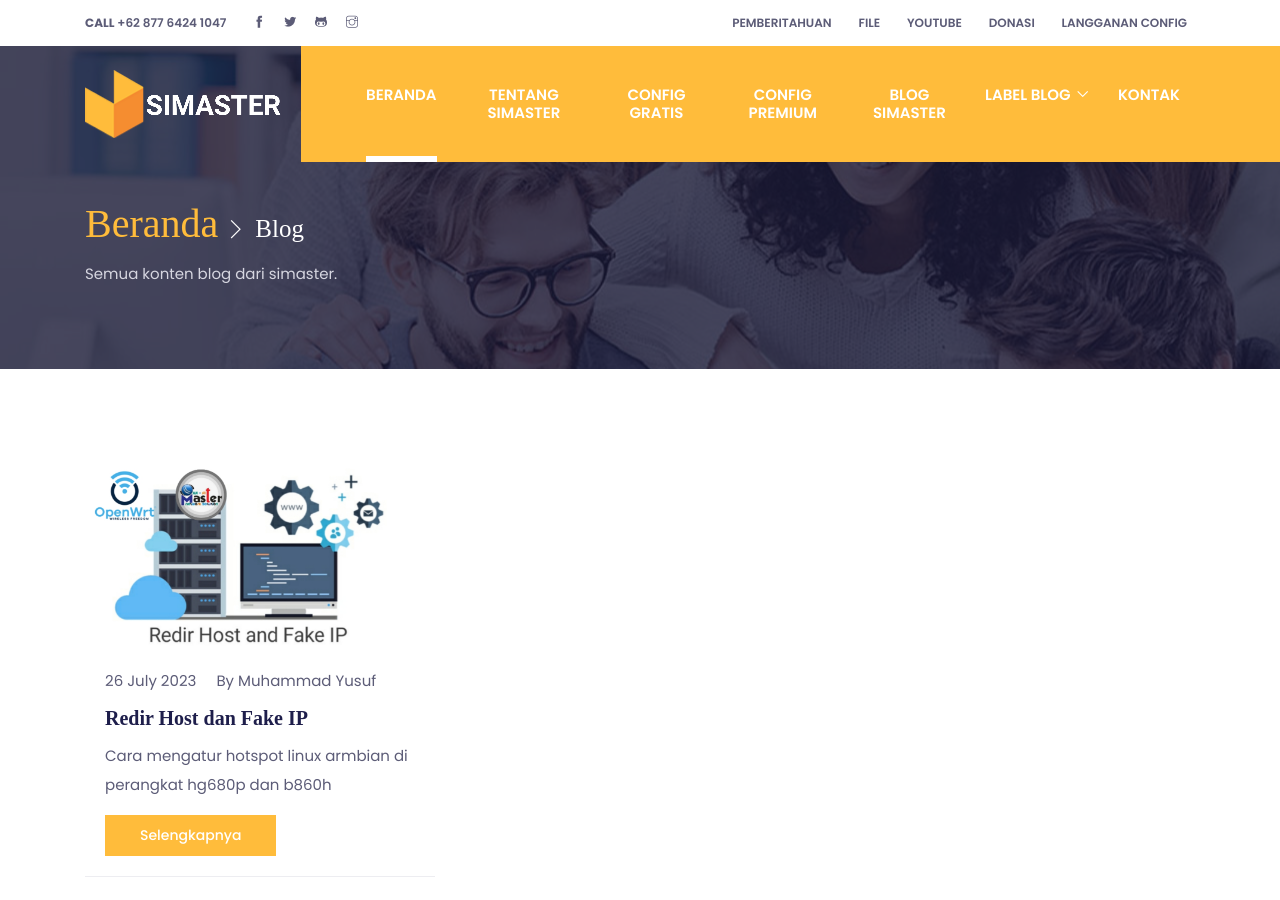
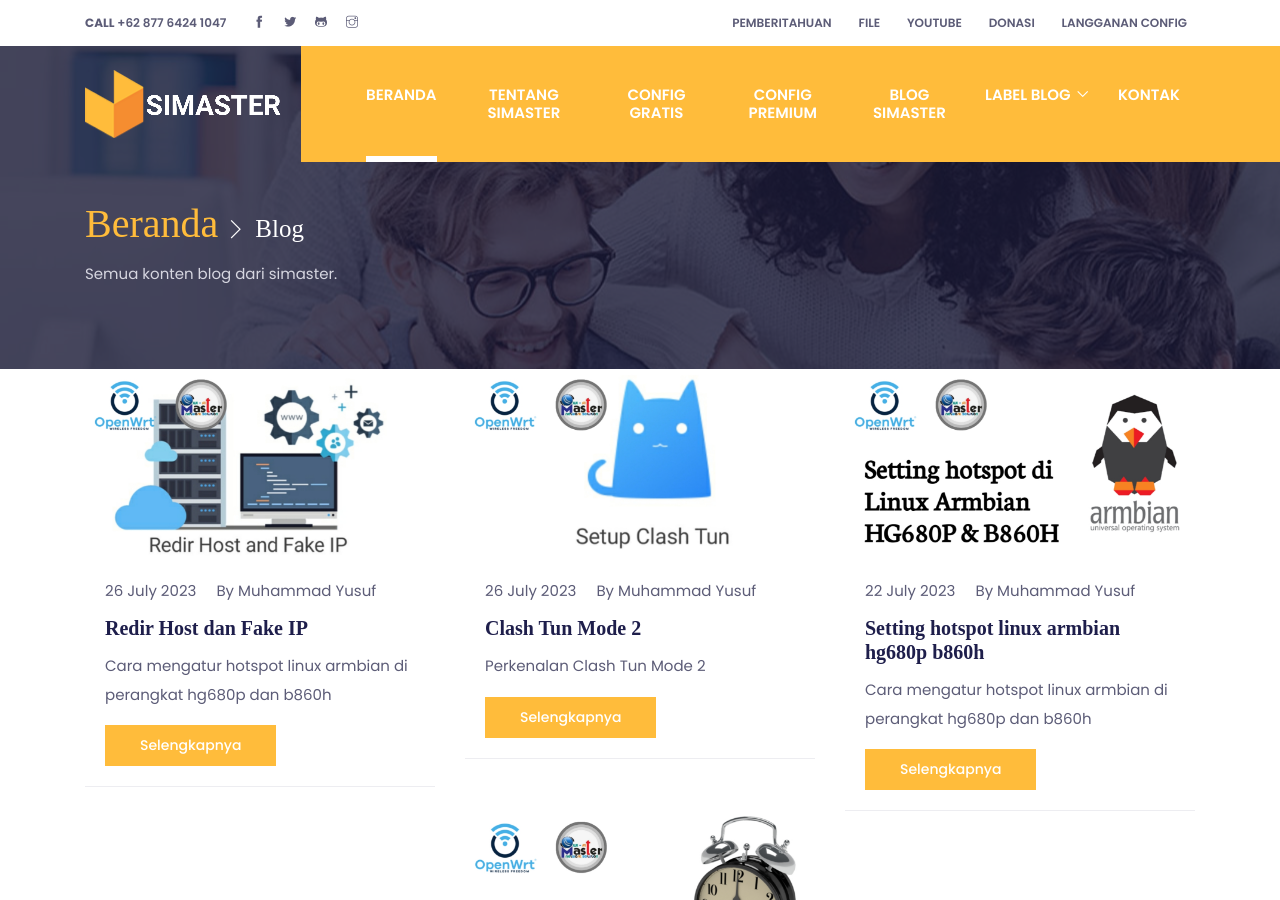
Before and after one commit to mwnsofficial/simastertutorials.github.io, a Jekyll site: the page built from blog.html, in a window 1280 px wide and 900 px high. Built offline with Jekyll 4.4.1, drawn with Linux system fonts in a browser that asks for light colours; some web fonts are replaced.

Commit message:
Update blog.html

```diff
--- a/blog.html
+++ b/blog.html
@@ -19,13 +19,13 @@ description: Semua konten blog dari simaster
 </section>
 <!-- /page title -->
 
-<!-- blogs -->
-<section class="section">
+<!-- blog -->
+<section class="section pt-0">
   <div class="container">
+    <div class="row justify-content-center">
+  <!-- blog post -->
 {% for post in site.posts %}
-    <div class="row">
-      <!-- blog post -->
-      <article class="col-lg-4 col-sm-6 mb-5">
+  <article class="col-lg-4 col-sm-6 mb-5 mb-lg-0">
     <div class="card rounded-0 border-bottom border-primary border-top-0 border-left-0 border-right-0 hover-shadow">
       {% if post.image %}{% include post-featured-image.html image=post.image %}{% endif %}
       <div class="card-body">
@@ -44,8 +44,8 @@ description: Semua konten blog dari simaster
       </div>
     </div>
   </article>
-    </div>
 {% endfor %}
 </div>
+  </div>
 </section>
-<!-- /blogs -->
+<!-- /blog -->
```
Lines whose indentation alone changed are shown as unchanged.
